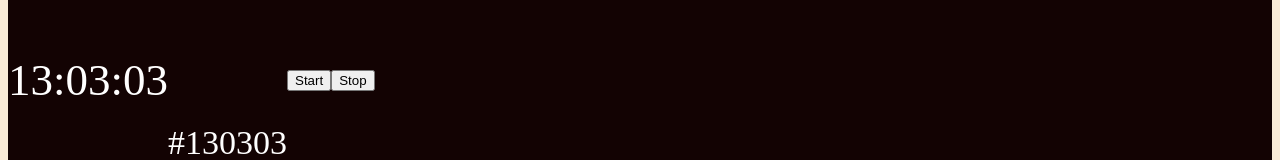
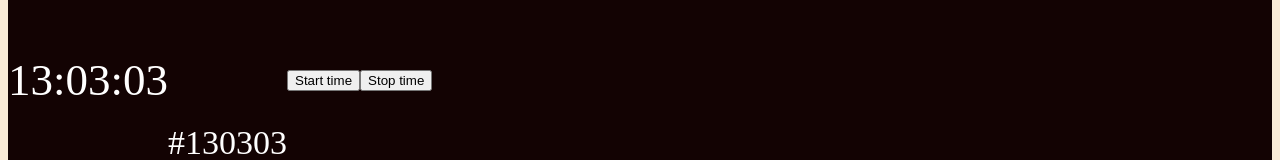
Before and after one commit to bnm8/clock, a website: page index.html in a window 1280 px wide. Shown: the part 328-488 px from the top of the page. Drawn offline with Linux system fonts and the light colour scheme.

Commit message:
Second commit - changes the buttons names

```diff
--- a/index.html
+++ b/index.html
@@ -11,9 +11,9 @@
     <div id="time">00:00:00</div>
     <div id="color">#fff</div>
     <br>
-    <button id="startTime">Start</button>
+    <button id="startTime">Start time</button>
     <br>
-    <button id="stopTime">Stop</button>
+    <button id="stopTime">Stop time</button>
     <br>
     <div id="log"></div>
 </div>
```
